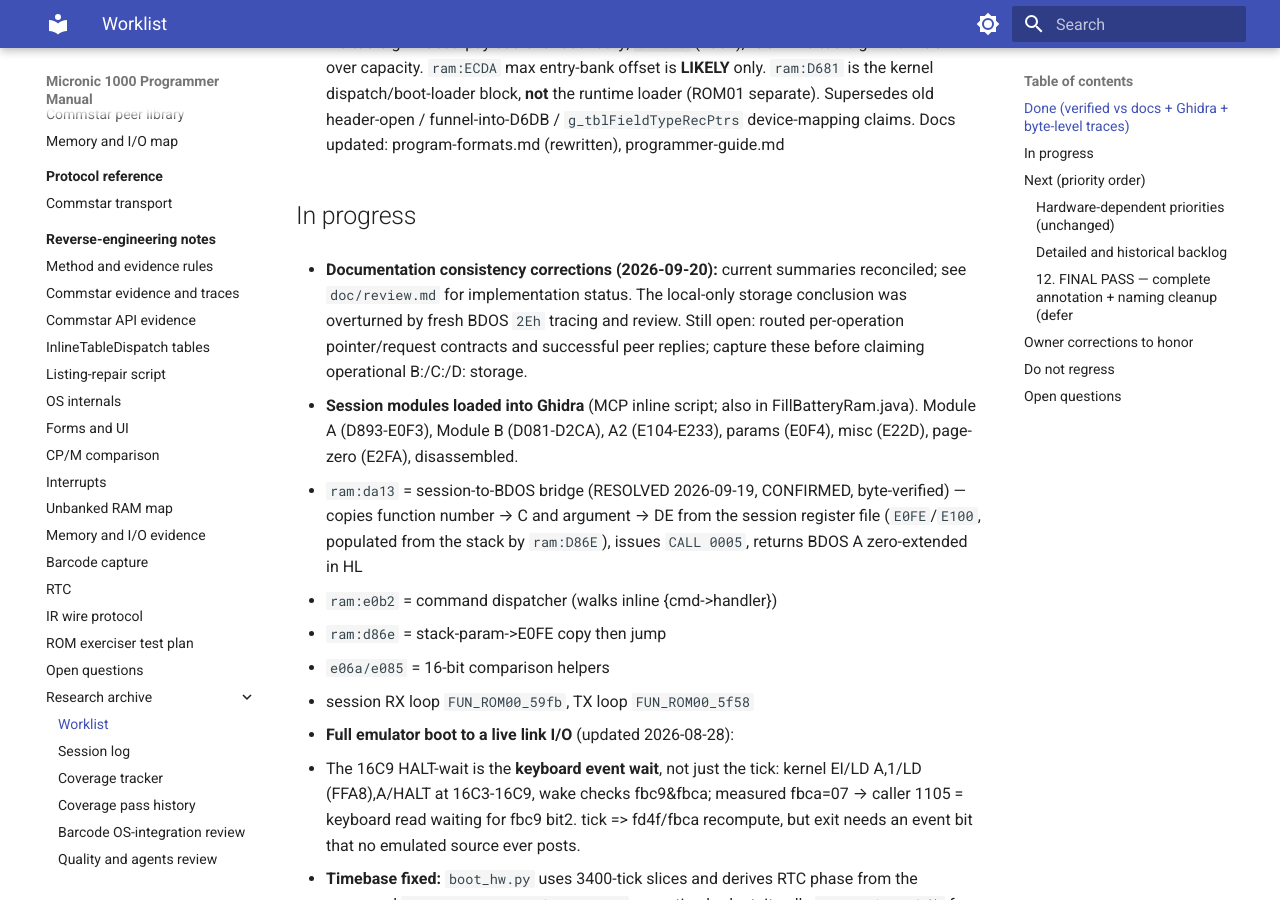
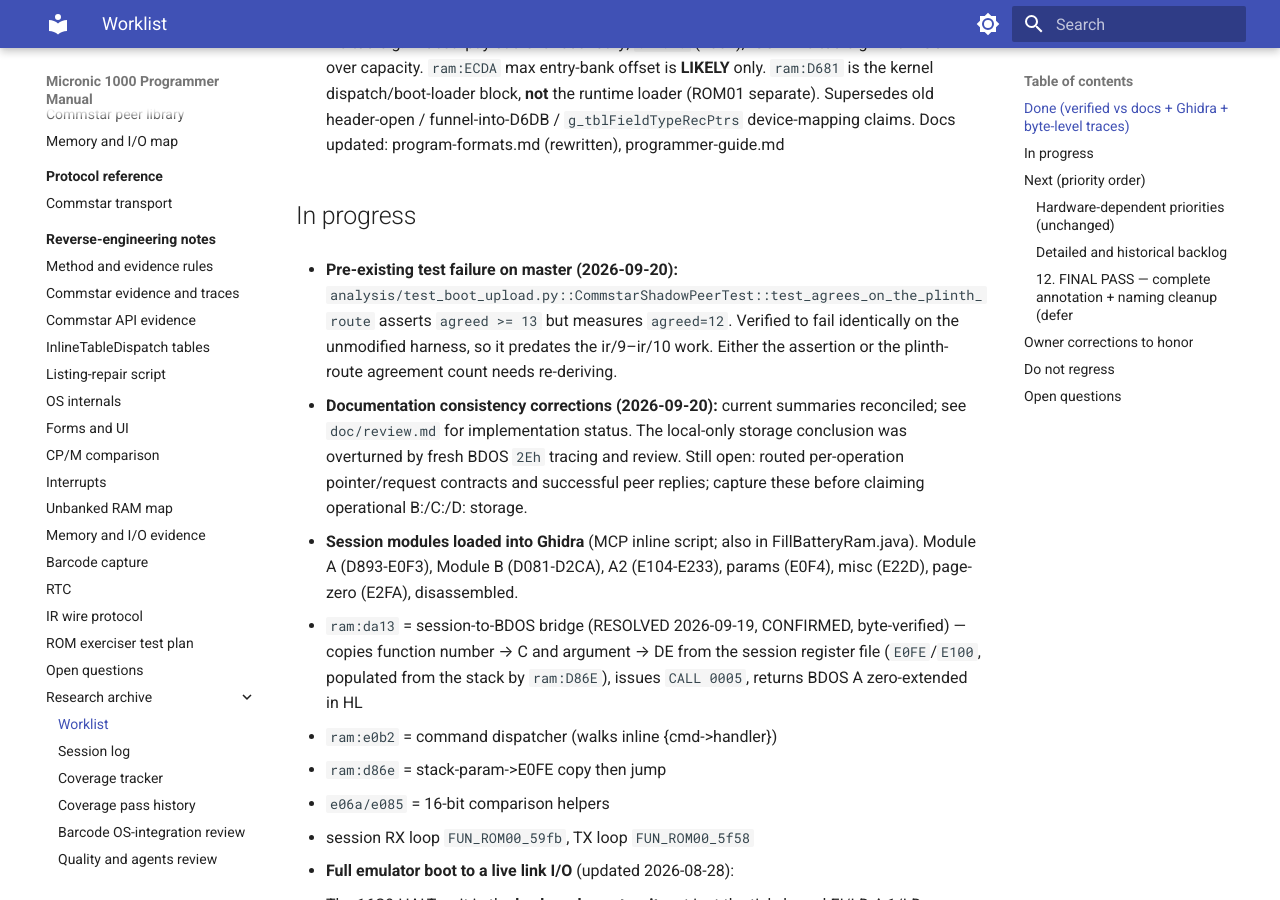
Before and after one commit to philpem/micronic1000, an MkDocs documentation site: the page built from doc/research/TASKS.md, in a window 1280 px wide and 900 px high, scrolled down 2108 px. Built offline with MkDocs 1.6.1 and Material for MkDocs 9.7.7, drawn with Linux system fonts in a browser that asks for light colours.

Commit message:
docs(TASKS): record the pre-existing plinth shadow-peer test failure

```diff
--- a/doc/research/TASKS.md
+++ b/doc/research/TASKS.md
@@ -96,6 +96,12 @@ State: continuously updated as work progresses.
      Docs updated: program-formats.md (rewritten), programmer-guide.md
 
 ## In progress
+
+- **Pre-existing test failure on master (2026-09-20):**
+  `analysis/test_boot_upload.py::CommstarShadowPeerTest::test_agrees_on_the_plinth_route`
+  asserts `agreed >= 13` but measures `agreed=12`. Verified to fail identically
+  on the unmodified harness, so it predates the ir/9–ir/10 work. Either the
+  assertion or the plinth-route agreement count needs re-deriving.
 
 - **Documentation consistency corrections (2026-09-20):** current summaries
   reconciled; see `doc/review.md` for implementation status. The local-only
```
